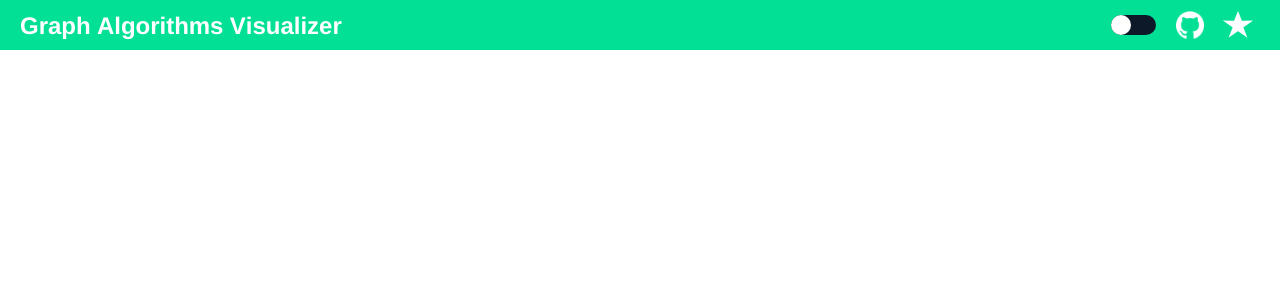
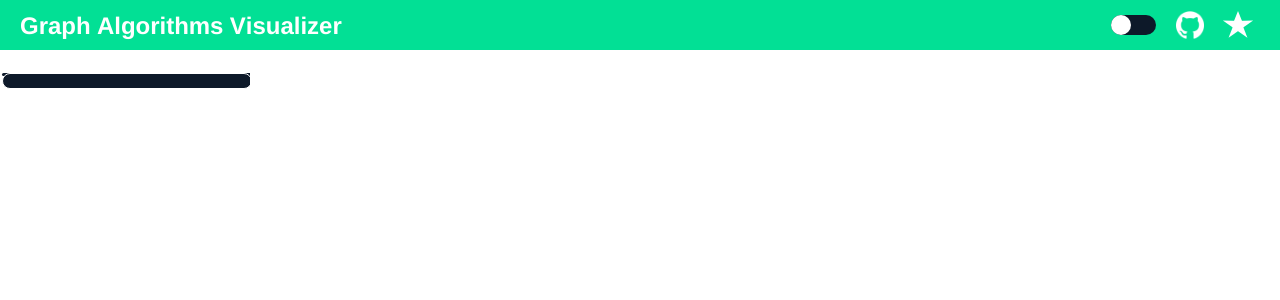
Before and after one commit to KarimElghamry/GraphAV, a React (Create React App) app: page / in a window 1280 px wide. Shown: the top 300 px of the page. Built offline with nearby package versions, Linux system fonts and the light colour scheme.

Commit message:
add: SideNav/ZoomSlider

```diff
--- a/src/components/SideNav/SideNav.tsx
+++ b/src/components/SideNav/SideNav.tsx
@@ -1,10 +1,14 @@
 import React, { ReactElement } from 'react';
 import StyledSideNav from "./SideNavStyle"
-
+import ZoomSlider from "./ZoomSlider"
 
 const SideNav: React.FC = (): ReactElement => {
     return (
-        <StyledSideNav></StyledSideNav>
+        <StyledSideNav>
+            <ZoomSlider>
+                <input type="range" className="slider" />
+            </ZoomSlider>
+        </StyledSideNav>
     );
 };
 
```
